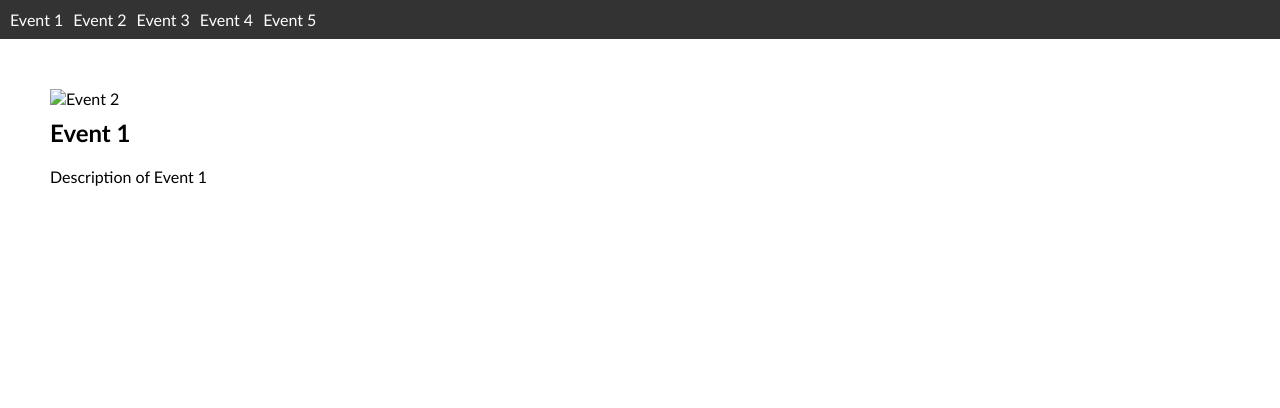
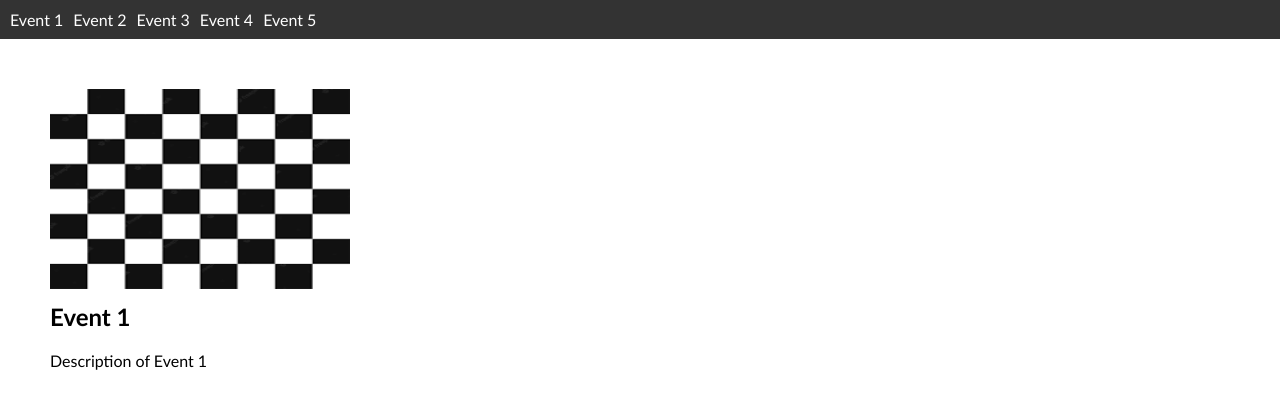
Before and after one commit to extremecounting/extremecounting.github.io, a plain HTML site: page event2.html in a window 1280 px wide. Drawn offline with Linux system fonts and the light colour scheme.

Commit message:
Update event2.html

```diff
--- a/event2.html
+++ b/event2.html
@@ -16,7 +16,7 @@
   </nav>
 
   <section id="event2">
-    <img src="event2.jpg" alt="Event 2">
+    <img src="download.png" alt="Event 2">
     <h2>Event 1</h2>
     <p>Description of Event 1</p>
   </section>
```
